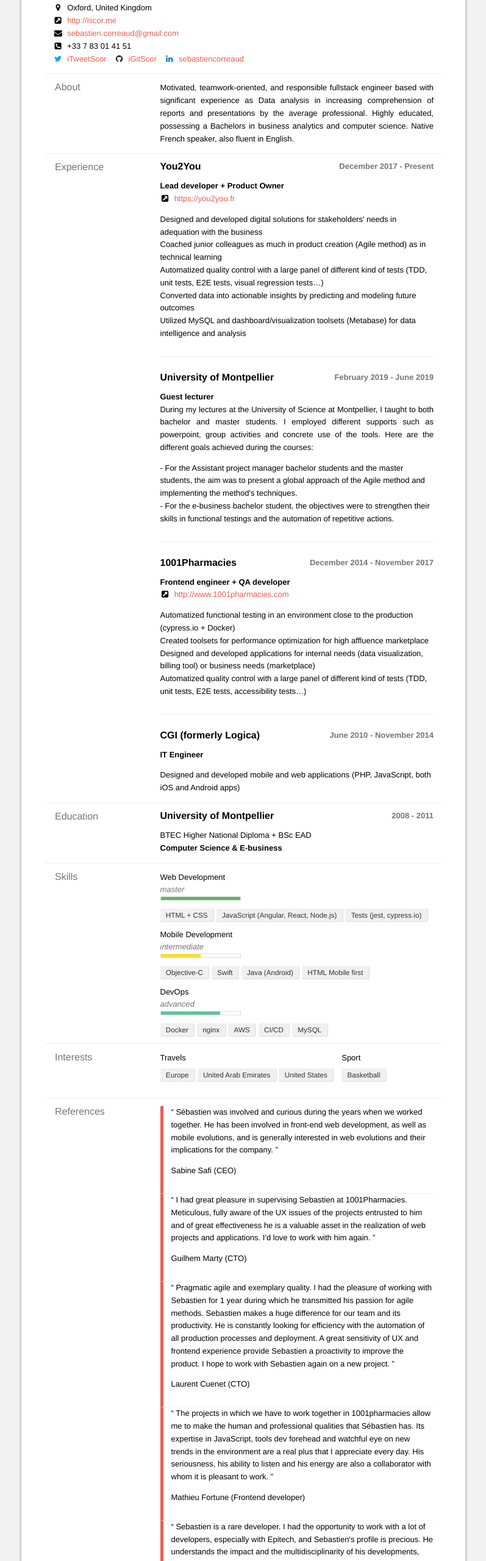
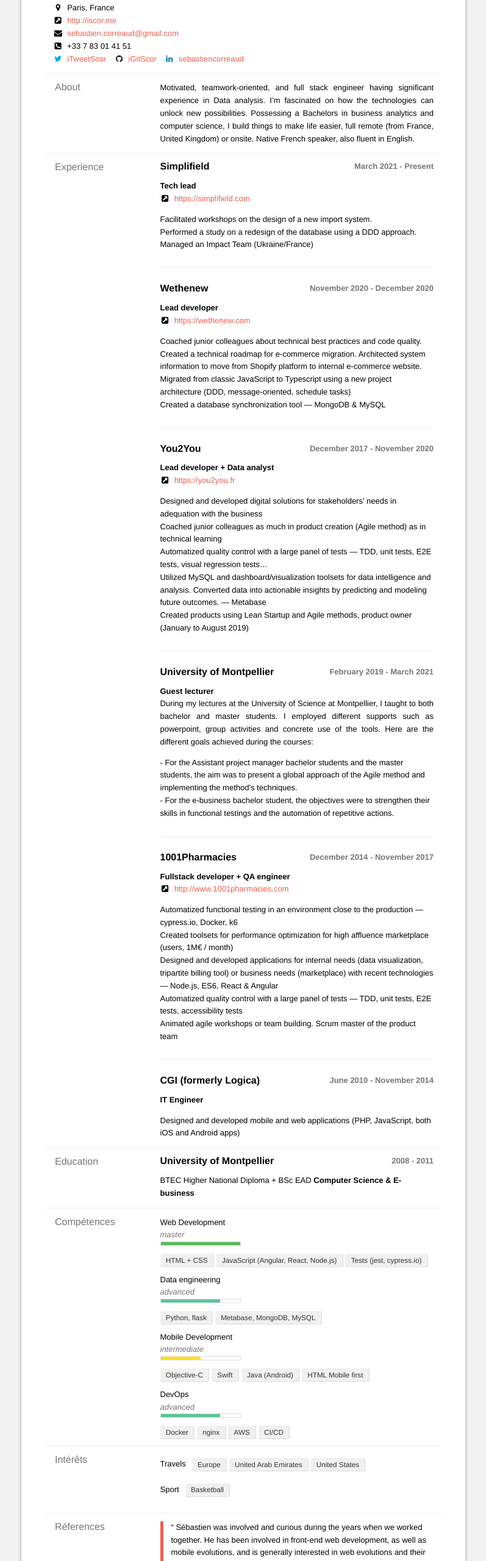
Before and after one commit to iGitScor/resume, a plain HTML site: page index.html in a window 1280 px wide. Shown: the part 180-2740 px from the top of the page at 61% size, without its empty margins (241-1038 px from the left). Drawn offline with Linux system fonts and the light colour scheme.

Commit message:
Automatic deployment update

```diff
--- a/index.html
+++ b/index.html
@@ -528,7 +528,7 @@
 				<header id="header">
 						<div>
 							<h1 class="name">Sebastien Correaud</h1>
-							<h2 class="label">Fullstack Developer</h2>
+							<h2 class="label">Lead developer</h2>
 						</div>
 
 				</header>
@@ -538,10 +538,10 @@
 						<div id="location">
 							<span class="fa fa-map-marker"></span>
 							<span class="address">
-								Oxford,
+								Paris,
 							</span>
 							<span class="city">
-								United Kingdom
+								France
 							</span>
 						</div>
 
@@ -591,7 +591,7 @@
 				<section class="section main-summary">
 					<h2 class='section-title'>About</h2>
 					<section>
-						<p>Motivated, teamwork-oriented, and responsible fullstack engineer based with significant experience as Data analysis in increasing comprehension of reports and presentations by the average professional. Highly educated, possessing a Bachelors in business analytics and computer science. Native French speaker, also fluent in English.</p>
+						<p>Motivated, teamwork-oriented, and full stack engineer having significant experience in Data analysis. I’m fascinated on how the technologies can unlock new possibilities. Possessing a Bachelors in business analytics and computer science, I build things to make life easier, full remote (from France, United Kingdom) or onsite. Native French speaker, also fluent in English.</p>
 					</section>
 				</section>
 
@@ -602,11 +602,11 @@
 					<section id="work">
 						<header>
 							<h3 class="name">
-								You2You
+								Simplifield
 							</h3>
 							<div class="date">
 								<span class="startDate">
-									December 2017
+									March 2021
 								</span>
 								<span class="endDate">
 									- Present
@@ -615,7 +615,59 @@
 						</header>
 						<div class="item">
 						<div class="position">
-							Lead developer + Product Owner
+							Tech lead
+						</div>
+						<div class="website">
+							<a href="https://simplifield.com">https://simplifield.com</a>
+						</div>
+						<ul class="highlights">
+							<li>Facilitated workshops on the design of a new import system.</li>
+							<li>Performed a study on a redesign of the database using a DDD approach.</li>
+							<li>Managed an Impact Team (Ukraine/France)</li>
+						</ul>
+					</div>
+						<header>
+							<h3 class="name">
+								Wethenew
+							</h3>
+							<div class="date">
+								<span class="startDate">
+									November 2020
+								</span>
+								<span class="endDate">
+									- December 2020
+								</span>
+							</div>
+						</header>
+						<div class="item">
+						<div class="position">
+							Lead developer
+						</div>
+						<div class="website">
+							<a href="https://wethenew.com">https://wethenew.com</a>
+						</div>
+						<ul class="highlights">
+							<li>Coached junior colleagues about technical best practices and code quality.</li>
+							<li>Created a technical roadmap for e-commerce migration. Architected system information to move from Shopify platform to internal e-commerce website. Migrated from classic JavaScript to Typescript using a new project architecture (DDD, message-oriented, schedule tasks)</li>
+							<li>Created a database synchronization tool — MongoDB &amp; MySQL</li>
+						</ul>
+					</div>
+						<header>
+							<h3 class="name">
+								You2You
+							</h3>
+							<div class="date">
+								<span class="startDate">
+									December 2017
+								</span>
+								<span class="endDate">
+									- November 2020
+								</span>
+							</div>
+						</header>
+						<div class="item">
+						<div class="position">
+							Lead developer + Data analyst
 						</div>
 						<div class="website">
 							<a href="https://you2you.fr">https://you2you.fr</a>
@@ -623,9 +675,9 @@
 						<ul class="highlights">
 							<li>Designed and developed digital solutions for stakeholders&#x27; needs in adequation with the business</li>
 							<li>Coached junior colleagues as much in product creation (Agile method) as in technical learning</li>
-							<li>Automatized quality control with a large panel of different kind of tests (TDD, unit tests, E2E tests, visual regression tests…)</li>
-							<li>Converted data into actionable insights by predicting and modeling future outcomes</li>
-							<li>Utilized MySQL and dashboard/visualization toolsets (Metabase) for data intelligence and analysis</li>
+							<li>Automatized quality control with a large panel of tests — TDD, unit tests, E2E tests, visual regression tests…</li>
+							<li>Utilized MySQL and dashboard/visualization toolsets for data intelligence and analysis. Converted data into actionable insights by predicting and modeling future outcomes. — Metabase</li>
+							<li>Created products using Lean Startup and Agile methods, product owner (January to August 2019)</li>
 						</ul>
 					</div>
 						<header>
@@ -637,7 +689,7 @@
 									February 2019
 								</span>
 								<span class="endDate">
-									- June 2019
+									- March 2021
 								</span>
 							</div>
 						</header>
@@ -668,16 +720,17 @@
 						</header>
 						<div class="item">
 						<div class="position">
-							Frontend engineer + QA developer
+							Fullstack developer + QA engineer
 						</div>
 						<div class="website">
 							<a href="http://www.1001pharmacies.com">http://www.1001pharmacies.com</a>
 						</div>
 						<ul class="highlights">
-							<li>Automatized functional testing in an environment close to the production (cypress.io + Docker)</li>
-							<li>Created toolsets for performance optimization for high affluence marketplace</li>
-							<li>Designed and developed applications for internal needs (data visualization, billing tool) or business needs (marketplace)</li>
-							<li>Automatized quality control with a large panel of different kind of tests (TDD, unit tests, E2E tests, accessibility tests…)</li>
+							<li>Automatized functional testing in an environment close to the production — cypress.io, Docker, k6</li>
+							<li>Created toolsets for performance optimization for high affluence marketplace (users, 1M€ / month)</li>
+							<li>Designed and developed applications for internal needs (data visualization, tripartite billing tool) or business needs (marketplace) with recent technologies — Node.js, ES6, React &amp; Angular</li>
+							<li>Automatized quality control with a large panel of tests — TDD, unit tests, E2E tests, accessibility tests</li>
+							<li>Animated agile workshops or team building. Scrum master of the product team</li>
 						</ul>
 					</div>
 						<header>
@@ -723,10 +776,11 @@
 							<div class="item">
 									<div class="studyType">
 										BTEC Higher National Diploma + BSc EAD
+									<span class="area">
+										Computer Science &amp; E-business
+									</span>
 									</div>
-									<div class="area">
-										Computer Science &amp; E-business
-									</div>
+
 							</div>
 					</section>
 				</section>
@@ -736,7 +790,7 @@
 
 
 				<section class="section">
-					<h2 class='section-title'>Skills</h2>
+					<h2 class='section-title'>Compétences</h2>
 					<section id="skills">
 						<div class="item">
 							<div class="name">
@@ -750,6 +804,19 @@
 								<li>HTML + CSS</li>
 								<li>JavaScript (Angular, React, Node.js)</li>
 								<li>Tests (jest, cypress.io)</li>
+							</ul>
+						</div>
+						<div class="item">
+							<div class="name">
+								Data engineering
+							</div>
+							<div class="level advanced">
+								<em>advanced</em>
+								<div class="bar"></div>
+							</div>
+							<ul class="keywords">
+								<li>Python, flask</li>
+								<li>Metabase, MongoDB, MySQL</li>
 							</ul>
 						</div>
 						<div class="item">
@@ -780,7 +847,6 @@
 								<li>nginx</li>
 								<li>AWS</li>
 								<li>CI/CD</li>
-								<li>MySQL</li>
 							</ul>
 						</div>
 					</section>
@@ -788,31 +854,37 @@
 
 
 				<section class="section">
-					<h2 class='section-title' class='section-title'>Interests</h2>
+					<h2 class='section-title' class='section-title'>Intérêts</h2>
 					<section id="interests">
+						<span style="display: block; width: 100%">
 						<div class="item">
-							<div class="name">
+							<span style="float: left;
+    margin-right: 10px;" class="name">
 								Travels
-							</div>
+							</span>
 							<ul class="keywords">
 								<li>Europe</li>
 								<li>United Arab Emirates</li>
 								<li>United States</li>
 							</ul>
 						</div>
+						</span>
+						<span style="display: block; width: 100%">
 						<div class="item">
-							<div class="name">
+							<span style="float: left;
+    margin-right: 10px;" class="name">
 								Sport
-							</div>
+							</span>
 							<ul class="keywords">
 								<li>Basketball</li>
 							</ul>
 						</div>
+						</span>
 					</section>
 				</section>
 
 				<section class="section">
-					<h2 class='section-title'>References</h2>
+					<h2 class='section-title'>Réferences</h2>
 					<section id="references">
 						<div class="item">
 							<blockquote class="reference">
```
Also changed, not shown: fr/index.html (+82 -44 lines).
